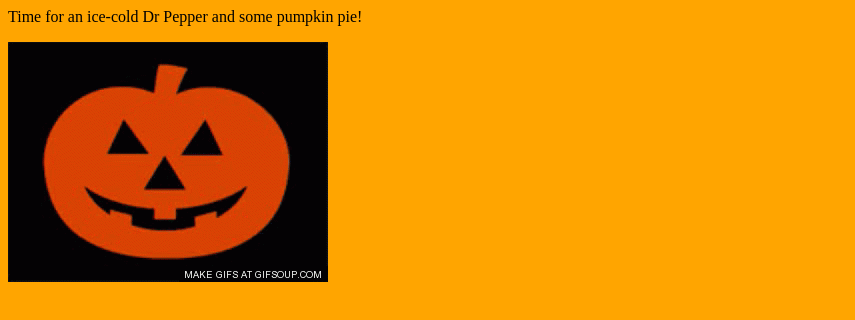
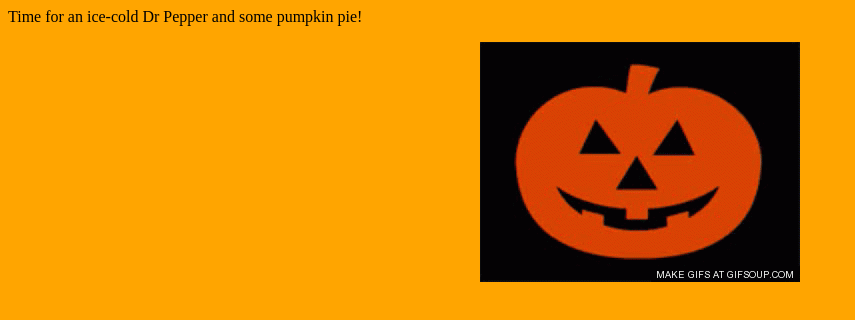
Before and after one commit to hornmarc/github-codedeploy, a plain HTML site: page files/halloween.html in a window 1280 px wide. Shown: the whole page, without its empty margins (0-855 px from the left). Drawn offline with Linux system fonts and the light colour scheme.

Commit message:
Making sure github is up to date as of 11:27 with giphy.gif centered.

```diff
--- a/files/halloween.html
+++ b/files/halloween.html
@@ -2,6 +2,6 @@
 <html>
 <body bgcolor="orange">
   <p> Time for an ice-cold Dr Pepper and some pumpkin pie!</p>
-  <p><img src="giphy.gif" alt="The Big GiveAway at 9" style="width:320px;height240px;" align="middle">
+  <p align="center"><img src="giphy.gif" alt="The Big GiveAway at 9" style="width:320px;height240px;" align="middle">
 </body>
 </html>
```
Also changed, not shown: Monitor-Html.html (+1 -1 lines).
